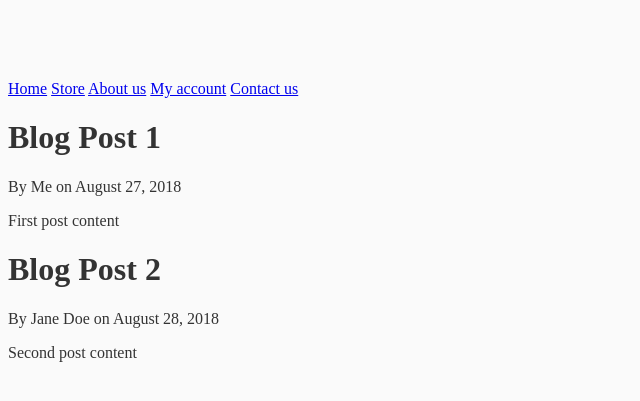
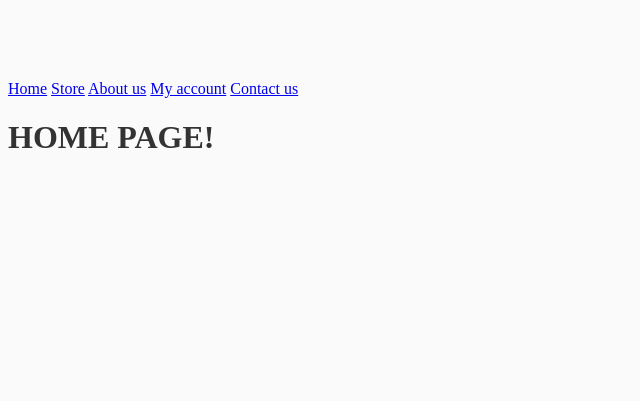
Before and after one commit to VerneriL/Verkkokauppa_VL_2022, a Django app: page / in a window 1280 px wide. Shown: the top 401 px of the page, without its empty margins (0-640 px from the left). Run offline with Django 4.2, Linux system fonts and the light colour scheme.

Commit message:
Added 'base' directory to templates

```diff
--- a/verkkokauppa/base/templates/about.html
+++ b/verkkokauppa/base/templates/base/about.html
@@ -1,4 +1,4 @@
-{% extends "base.html" %}
+{% extends "base/base.html" %}
 {% block content %}
 <! Code here!
 Info of the store (more detailed than footer, location on map, made-up history etc)
--- a/verkkokauppa/base/templates/account.html
+++ b/verkkokauppa/base/templates/base/account.html
@@ -1,4 +1,4 @@
-{% extends "base.html" %}
+{% extends "base/base.html" %}
 {% block content %}
 <! Code here
 Actual account page, log-in and log-out pages should be separate.
--- a/verkkokauppa/base/templates/contact.html
+++ b/verkkokauppa/base/templates/base/contact.html
@@ -1,4 +1,4 @@
-{% extends "base.html" %}
+{% extends "base/base.html" %}
 {% block content %}
 <! Code here
 Page to send feedback etc. Maybe to email? Should require to be registered and logged in.
--- /dev/null
+++ b/verkkokauppa/base/templates/base/home.html
@@ -0,0 +1,7 @@
+<! HTML For front page of the store. Possibly showing items on SALE, AD:s and news. >
+{% extends "base/base.html" %}
+{% block content %}
+<! Code here! >
+    <h1>HOME PAGE!</h1>
+
+{% endblock content %}
--- a/verkkokauppa/base/templates/product.html
+++ b/verkkokauppa/base/templates/base/product.html
@@ -1,7 +1,7 @@
-{% extends "base.html" %}
+{% extends "base/base.html" %}
 {% block content %}
 <! Code here! >
-    <h1>PRODUCT /{{ products.product_category}}\ PAGE!<h1>
+    <h1>PRODUCT ---{{ products.first.product_category }}--- PAGE!<h1>
     {% for product in products %}
     <ul>
         <li>Product is: {{ product }}<br>Price is: {{ product.price }}<br>Category is: {{ product.product_category}}
--- a/verkkokauppa/base/templates/store.html
+++ b/verkkokauppa/base/templates/base/store.html
@@ -1,4 +1,4 @@
-{% extends "base.html" %}
+{% extends "base/base.html" %}
 {% block content %}
 <! Code here! >
     <h1>STORE PAGE!</h1>
--- a/verkkokauppa/base/templates/home.html
+++ /dev/null
@@ -1,10 +0,0 @@
-<! HTML For front page of the store. Possibly showing items on SALE, AD:s and news. >
-{% extends "base.html" %}
-{% block content %}
-<! Code here! >
-    {% for post in posts %}
-        <h1>{{ post.title }}</h1>
-        <p>By {{ post.author }} on {{ post.date_posted }} </p>
-        <p>{{ post.content }}
-    {% endfor %}
-{% endblock content %}
--- a/verkkokauppa/base/views.py
+++ b/verkkokauppa/base/views.py
@@ -2,27 +2,13 @@ from django.shortcuts import render
 
 from .models import Categories, Product
 
-# Test data (ignore for now)
-posts = [
-    {
-        'author': 'Me',
-        'title': 'Blog Post 1',
-        'content': 'First post content',
-        'date_posted': 'August 27, 2018'
-    },
-    {
-        'author': 'Jane Doe',
-        'title': 'Blog Post 2',
-        'content': 'Second post content',
-        'date_posted': 'August 28, 2018'
-    }
-]
+
 # Home page for the store
 def home(request):
     context = {
-        'posts': posts
+        'title': '',
     }
-    return render(request, 'home.html', context)
+    return render(request, 'base/home.html', context)
 
 # Store page
 def store(request):
@@ -33,28 +19,28 @@ def store(request):
         'title': 'Store',
         'categories': categories,
     }
-    return render(request, 'store.html', context)
+    return render(request, 'base/store.html', context)
 
 # About page
 def about(request):
     context = {
         'title': 'About',
     }
-    return render(request, 'about.html', context)
+    return render(request, 'base/about.html', context)
 
 # Profile page (eventually)
 def account(request):
     context = {
         'title': 'Account',
     }
-    return render(request, 'account.html', context)
+    return render(request, 'base/account.html', context)
 
 # Contact us page (in a way connected to account)
 def contact(request):
     context = {
         'title': 'Contact us',
     }
-    return render(request, 'contact.html', context)
+    return render(request, 'base/contact.html', context)
 
 #TODO Make a page for products (accessible from store page through categories)
 def products(request, category_id):
@@ -63,4 +49,4 @@ def products(request, category_id):
     context = {
         'products': products
     }
-    return render(request, 'product.html', context)
+    return render(request, 'base/product.html', context)
--- a/verkkokauppa/verkkokauppa/settings.py
+++ b/verkkokauppa/verkkokauppa/settings.py
@@ -38,6 +38,7 @@ INSTALLED_APPS = [
     'django.contrib.sessions',
     'django.contrib.messages',
     'django.contrib.staticfiles',
+    'verkkokauppa',
 ]
 
 MIDDLEWARE = [
```
Also changed, not shown: verkkokauppa/base/models.py (+5 -2 lines), verkkokauppa/base/templates/base/base.html (renamed from verkkokauppa/base/templates/base.html).
